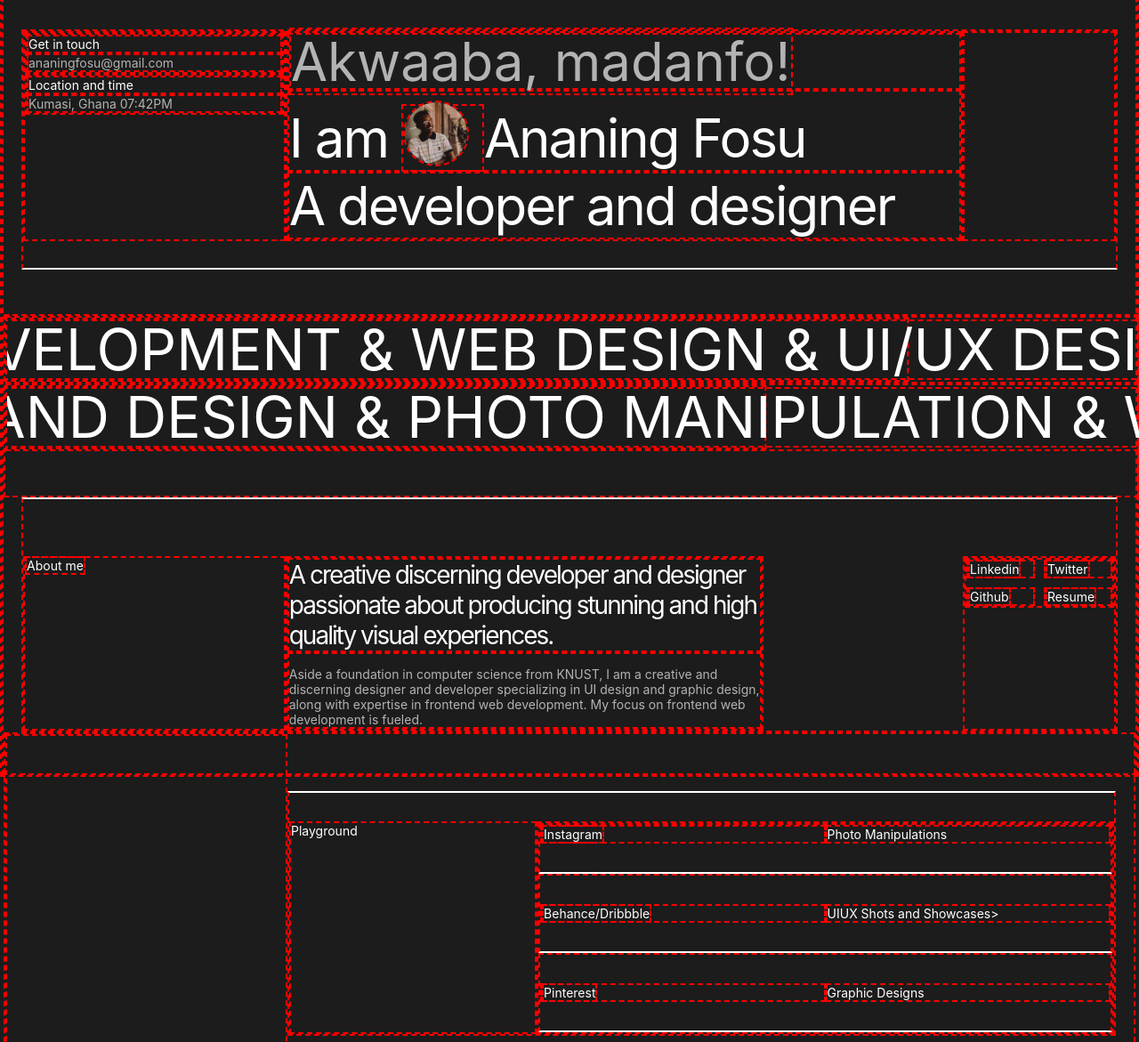
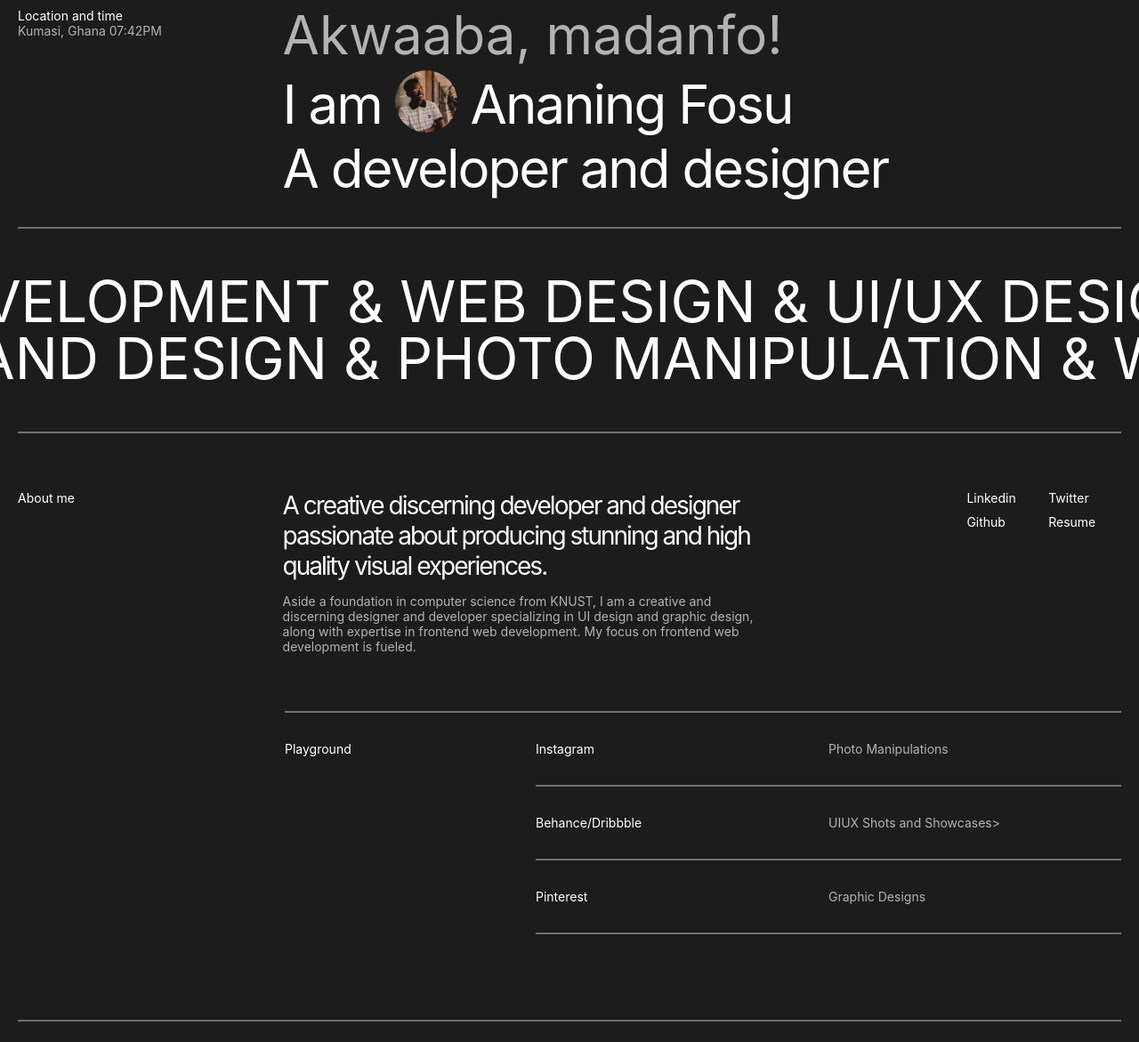
Before and after one commit to ananingfosu/updated-minimal-folio-v3, a plain HTML site: page index.html in a window 1280 px wide. Shown: the part 335-1506 px from the top of the page at 89% size. Drawn offline with Linux system fonts and the light colour scheme.

Commit message:
second tweaks before responsive dev

```diff
--- a/css/main.scss
+++ b/css/main.scss
@@ -3,7 +3,7 @@
     padding: 0;
     text-decoration: none;
     list-style-type: none;
-    border: 2px dashed red;
+    /*border: 2px dashed red;*/
 }
 
 html {
@@ -46,6 +46,7 @@ html {
 :root {
     --color-bg: #1C1C1C;
     --color-scrollbg: #363636;
+    --color-line: #707070;
     --color-maintxt: #FFFFFF;
     --color-subtxt: #B3B3B3;
 
@@ -144,7 +145,16 @@ nav {
 .hero-container {
     margin-top: 250px;
     padding-bottom: 30px;
-    border-bottom: 2px solid white;
+    border-bottom: 2px solid var(--color-line);
+
+    .location-time {
+        display: grid;
+        gap: 1rem;
+
+        .get-contact {
+            display: none;
+        }
+    }
 }
 
 .static-text {
@@ -213,7 +223,7 @@ nav {
 
 .about-container, .project-grid {
     padding-top: 4rem;
-    border-top: 2px solid white;
+    border-top: 2px solid var(--color-line);
 }
 
 .about-desc {
@@ -224,7 +234,7 @@ nav {
     }
 }
 
-.social-media ul{
+.social-media ul {
     display: grid;
     grid-template-columns: 1fr 1fr;
     gap: 10px;
@@ -239,18 +249,21 @@ nav {
     display: grid;
     grid-template-columns: 30% 70%;
     margin-top: 4rem;
-    border-top: 2px solid white;
+    border-top: 2px solid var(--color-line);
     padding-top: 2rem;
     margin-bottom: 6rem;
     margin-right: 20px;
 
-
-    .playground-table ul{
+    .playground-table ul {
 
         padding: 0 0 2rem 0 ;
         display: grid;
         grid-template-columns: 1fr 1fr;
-        border-bottom: 2px solid white;
+        border-bottom: 2px solid var(--color-line);
+
+        .faded {
+            color: var(--color-subtxt);
+        }
 
     }
 
@@ -261,13 +274,12 @@ nav {
 }
 
 
-
 .project-grid {
     display: grid;
     grid-template-columns: 1fr 1fr 1fr;
     gap: 1rem;
     padding-bottom: 5rem;
-    border-bottom: 2px solid white;
+    border-bottom: 2px solid var(--color-line);
 }
 
 
@@ -277,14 +289,14 @@ nav {
     grid-template-columns: 24% 50% 26%;
     margin-top: 4rem;
     padding-bottom: 4rem;
-    border-bottom: 2px solid white;
+    border-bottom: 2px solid var(--color-line);
 }
 
 .contact-desc h3 {
     color: var(--color-subtxt);
 }
 
-.social-media02 ul{
+.social-media02 ul {
     display: grid;
     grid-template-columns: 1fr 1fr 1fr 1fr;
     gap: 10px;
@@ -294,8 +306,9 @@ nav {
 footer {
     margin: 1rem 20px;
 
-    p{
+    p {
         color: var(--color-subtxt);
+        padding-bottom: 1rem;
 
         span {
             color: var(--color-maintxt);
--- a/index.html
+++ b/index.html
@@ -160,15 +160,15 @@
             <div class="playground-table">
                 <ul class="table t01">
                     <li><a href="#">Instagram</a></li>
-                    <li>Photo Manipulations</li>
+                    <li class="faded">Photo Manipulations</li>
                 </ul>
                 <ul class="table t02">
                     <li><a href="#">Behance/Dribbble</a></li>
-                    <li>UIUX Shots and Showcases></li>
+                    <li class="faded">UIUX Shots and Showcases></li>
                 </ul>
                 <ul class="table t03">
                     <li><a href="#">Pinterest</a></li>
-                    <li>Graphic Designs</li>
+                    <li class="faded">Graphic Designs</li>
                 </ul>
             </div>
         </div>
```
Also changed, not shown: css/main.css, 1 other file.
